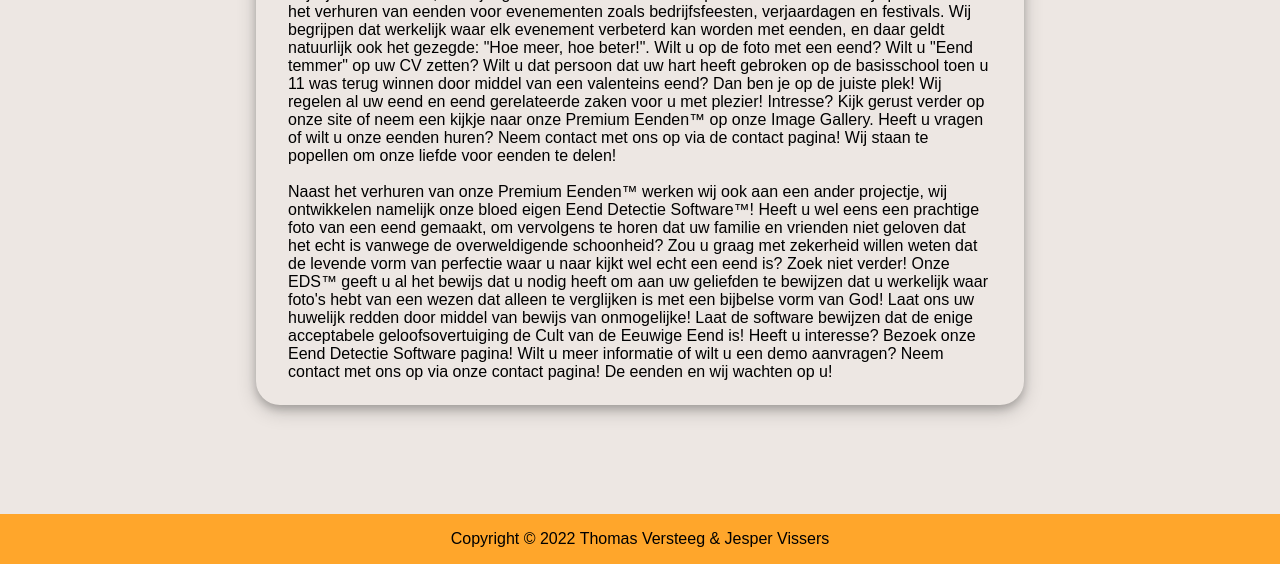
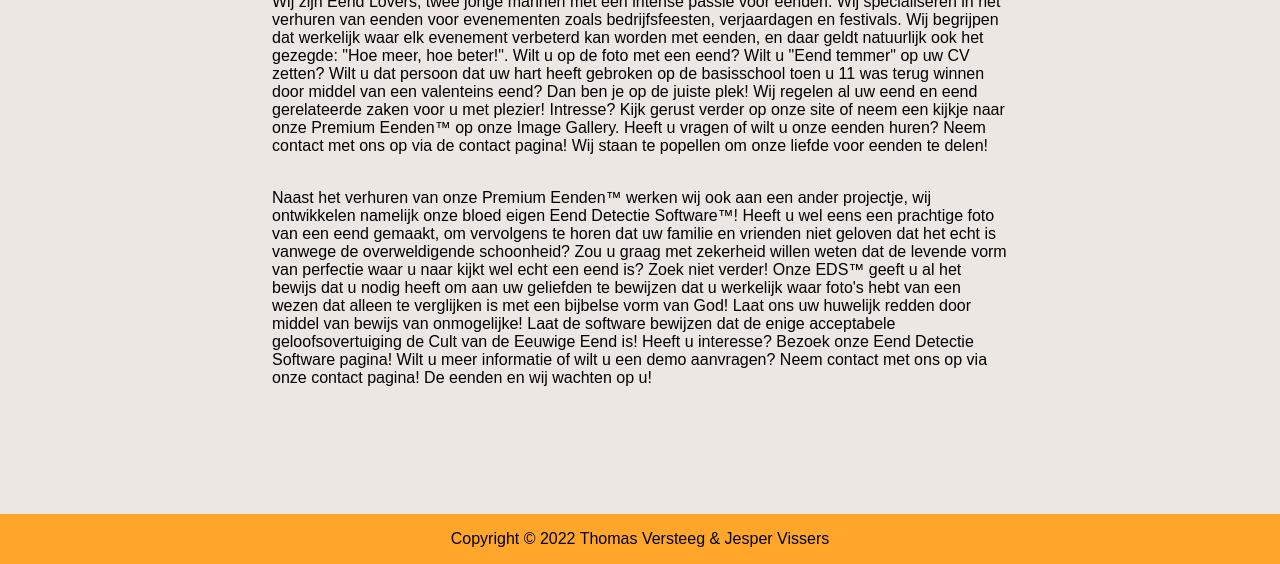
Before and after one commit to JathoSystems/WEBS1, a plain HTML site: page wzw.html in a window 1280 px wide. Shown: the part 236-800 px from the top of the page. Drawn offline with Linux system fonts and the light colour scheme.

Commit message:
Fix indenting, removing card-style layouts from text-like pages

```diff
--- a/style.css
+++ b/style.css
@@ -9,6 +9,16 @@
     padding: 0;
     font-family: 'Poppins', sans-serif, Arial, Helvetica;
     box-sizing: border-box;
+}
+
+h1,
+h2,
+h3,
+h4,
+h5,
+h6,
+p {
+    margin-bottom: 1rem;
 }
 
 :root {
@@ -258,6 +268,15 @@ textarea {
     max-width: 768px;
 }
 
+.content-big {
+    padding: 1rem;
+    border-radius: 1.5rem;
+    width: calc(100vw - 10rem);
+    max-width: 768px;
+    overflow-x: hidden;
+    overflow-y: visible;
+}
+
 .overflow {
     overflow: visible;
 }
@@ -352,29 +371,35 @@ textarea {
         left: 0;
         border-color: red;
     }
+
     20% {
         top: 20%;
         left: 50%;
         border-color: red;
     }
+
     40% {
         top: 20%;
         left: 50%;
         border-color: lime;
     }
+
     50% {
         border-color: red;
     }
+
     60% {
         left: 5%;
         top: 20%;
         border-color: red;
     }
+
     85% {
         border-color: lime;
         top: 20%;
         left: 5%;
     }
+
     100% {
         border-color: red;
         top: 0;
@@ -386,21 +411,27 @@ textarea {
     0% {
         opacity: 0;
     }
+
     20% {
         opacity: 0;
     }
+
     40% {
         opacity: 1;
     }
+
     50% {
         opacity: 0;
     }
+
     60% {
         opacity: 0;
     }
+
     85% {
         opacity: 1;
     }
+
     100% {
         opacity: 0;
     }
--- a/wzw.html
+++ b/wzw.html
@@ -44,18 +44,35 @@
         </nav>
 
         <svg class="wave" xmlns="http://www.w3.org/2000/svg" viewBox="0 0 1440 230" preserveAspectRatio="none">
-            <path fill="#16697A" fill-opacity="1" d="M0,96L40,122.7C80,149,160,203,240,197.3C320,192,400,128,480,85.3C560,43,640,21,720,37.3C800,53,880,107,960,144C1040,181,1120,203,1200,213.3C1280,224,1360,224,1400,224L1440,224L1440,0L1400,0C1360,0,1280,0,1200,0C1120,0,1040,0,960,0C880,0,800,0,720,0C640,0,560,0,480,0C400,0,320,0,240,0C160,0,80,0,40,0L0,0Z"></path>
+            <path fill="#16697A" fill-opacity="1"
+                d="M0,96L40,122.7C80,149,160,203,240,197.3C320,192,400,128,480,85.3C560,43,640,21,720,37.3C800,53,880,107,960,144C1040,181,1120,203,1200,213.3C1280,224,1360,224,1400,224L1440,224L1440,0L1400,0C1360,0,1280,0,1200,0C1120,0,1040,0,960,0C880,0,800,0,720,0C640,0,560,0,480,0C400,0,320,0,240,0C160,0,80,0,40,0L0,0Z">
+            </path>
         </svg>
     </header>
 
     <main>
-        <div class="card card-big">
-            <div class="card-content">
-                <h1>Wie zijn wij?</h1>
-                <p>Wij zijn Eend Lovers, twee jonge mannen met een intense passie voor eenden. Wij specialiseren in het verhuren van eenden voor evenementen zoals bedrijfsfeesten, verjaardagen en festivals. Wij begrijpen dat werkelijk waar elk evenement verbeterd kan worden met eenden, en daar geldt natuurlijk ook het gezegde: "Hoe meer, hoe beter!". Wilt u op de foto met een eend? Wilt u "Eend temmer" op uw CV zetten? Wilt u dat persoon dat uw hart heeft gebroken op de basisschool toen u 11 was terug winnen door middel van een valenteins eend? Dan ben je op de juiste plek! Wij regelen al uw eend en eend gerelateerde zaken voor u met plezier! Intresse? Kijk gerust verder op onze site of neem een kijkje naar onze Premium Eenden™ op onze Image Gallery. Heeft u vragen of wilt u onze eenden huren? Neem contact met ons op via de contact pagina! Wij staan te popellen om onze liefde voor eenden te delen!</p>
-                <br>
-                <p>Naast het verhuren van onze Premium Eenden™ werken wij ook aan een ander projectje, wij ontwikkelen namelijk onze bloed eigen Eend Detectie Software™! Heeft u wel eens een prachtige foto van een eend gemaakt, om vervolgens te horen dat uw familie en vrienden niet geloven dat het echt is vanwege de overweldigende schoonheid? Zou u graag met zekerheid willen weten dat de levende vorm van perfectie waar u naar kijkt wel echt een eend is? Zoek niet verder! Onze EDS™ geeft u al het bewijs dat u nodig heeft om aan uw geliefden te bewijzen dat u werkelijk waar foto's hebt van een wezen dat alleen te verglijken is met een bijbelse vorm van God! Laat ons uw huwelijk redden door middel van bewijs van onmogelijke! Laat de software bewijzen dat de enige acceptabele geloofsovertuiging de Cult van de Eeuwige Eend is! Heeft u interesse? Bezoek onze Eend Detectie Software pagina! Wilt u meer informatie of wilt u een demo aanvragen? Neem contact met ons op via onze contact pagina! De eenden en wij wachten op u!</p>
-            </div>
+        <div class="content-big">
+            <h1>Wie zijn wij?</h1>
+            <p>Wij zijn Eend Lovers, twee jonge mannen met een intense passie voor eenden. Wij specialiseren in het
+                verhuren van eenden voor evenementen zoals bedrijfsfeesten, verjaardagen en festivals. Wij begrijpen dat
+                werkelijk waar elk evenement verbeterd kan worden met eenden, en daar geldt natuurlijk ook het gezegde:
+                "Hoe meer, hoe beter!". Wilt u op de foto met een eend? Wilt u "Eend temmer" op uw CV zetten? Wilt u dat
+                persoon dat uw hart heeft gebroken op de basisschool toen u 11 was terug winnen door middel van een
+                valenteins eend? Dan ben je op de juiste plek! Wij regelen al uw eend en eend gerelateerde zaken voor u
+                met plezier! Intresse? Kijk gerust verder op onze site of neem een kijkje naar onze Premium Eenden™ op
+                onze Image Gallery. Heeft u vragen of wilt u onze eenden huren? Neem contact met ons op via de contact
+                pagina! Wij staan te popellen om onze liefde voor eenden te delen!</p>
+            <br>
+            <p>Naast het verhuren van onze Premium Eenden™ werken wij ook aan een ander projectje, wij ontwikkelen
+                namelijk onze bloed eigen Eend Detectie Software™! Heeft u wel eens een prachtige foto van een eend
+                gemaakt, om vervolgens te horen dat uw familie en vrienden niet geloven dat het echt is vanwege de
+                overweldigende schoonheid? Zou u graag met zekerheid willen weten dat de levende vorm van perfectie waar
+                u naar kijkt wel echt een eend is? Zoek niet verder! Onze EDS™ geeft u al het bewijs dat u nodig heeft
+                om aan uw geliefden te bewijzen dat u werkelijk waar foto's hebt van een wezen dat alleen te verglijken
+                is met een bijbelse vorm van God! Laat ons uw huwelijk redden door middel van bewijs van onmogelijke!
+                Laat de software bewijzen dat de enige acceptabele geloofsovertuiging de Cult van de Eeuwige Eend is!
+                Heeft u interesse? Bezoek onze Eend Detectie Software pagina! Wilt u meer informatie of wilt u een demo
+                aanvragen? Neem contact met ons op via onze contact pagina! De eenden en wij wachten op u!</p>
         </div>
     </main>
 
```
Also changed, not shown: alttekst.html (+9 -7 lines), contact.html (+1 -3 lines), imagegallery.html (+1 -3 lines), index.html (+8 -6 lines), overzicht.html (+3 -1 lines), tekst.html (+3 -1 lines). Lines whose indentation alone changed are shown as unchanged.
